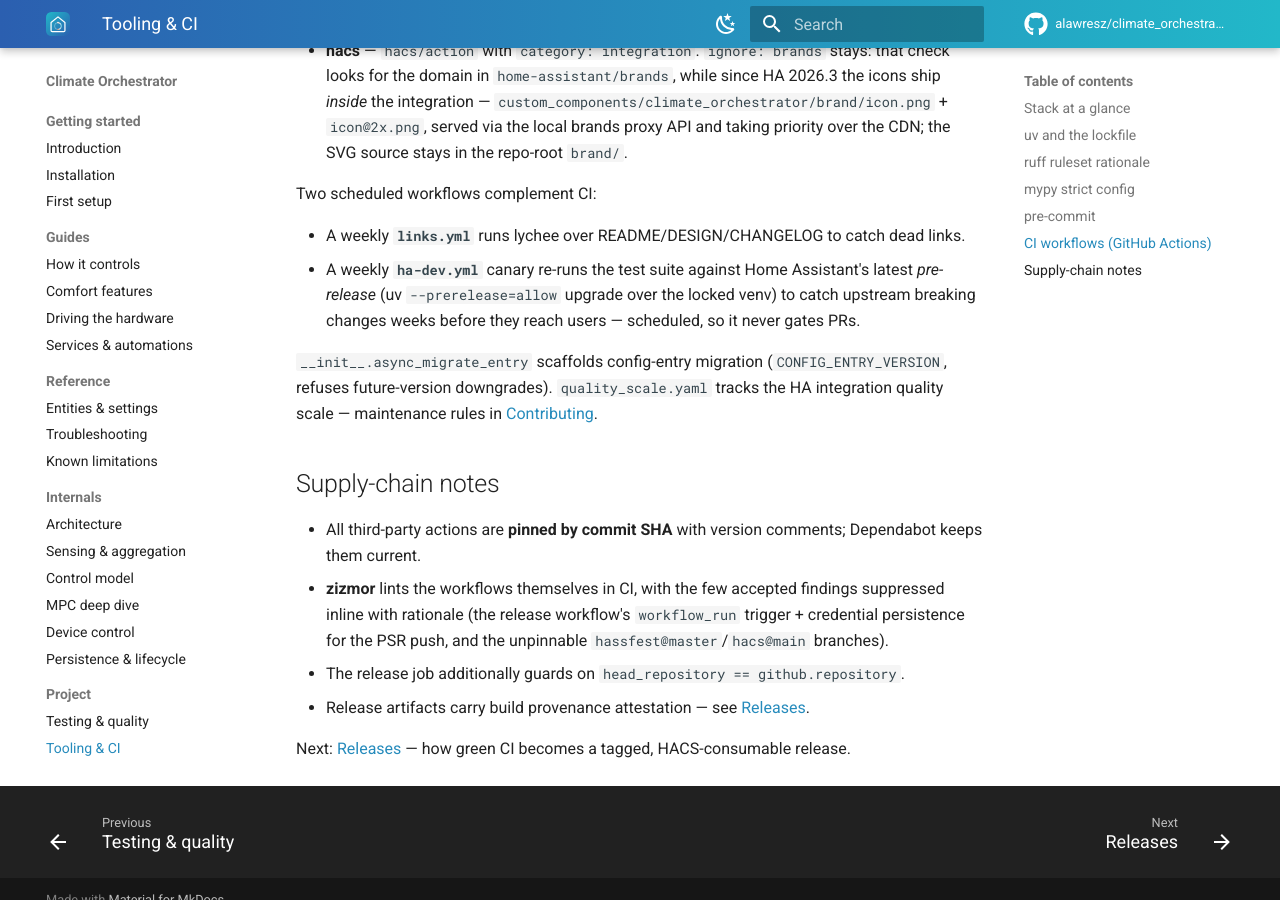
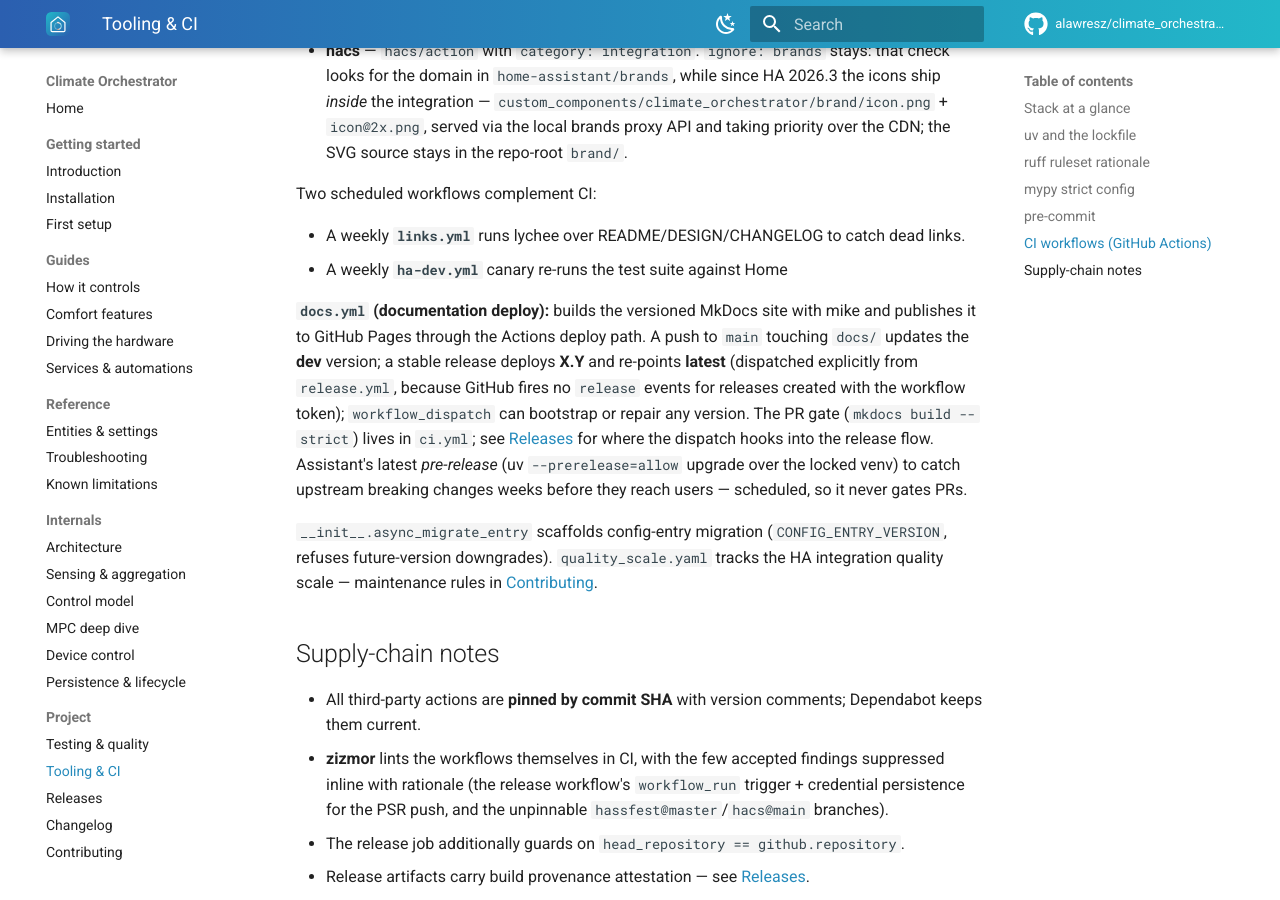
Before and after one commit to alawresz/climate_orchestrator, an MkDocs documentation site: the page built from docs/project/tooling.md, in a window 1280 px wide and 900 px high, scrolled down 2553 px. Built offline with MkDocs 1.6.1 and Material for MkDocs 9.7.7, drawn with Linux system fonts in a browser that asks for light colours; comment, search, counter and statistics services are not loaded; the version menu is left out.

Commit message:
docs: document docs workflow

```diff
--- a/docs/project/tooling.md
+++ b/docs/project/tooling.md
@@ -104,6 +104,15 @@
 - A weekly **`links.yml`** runs lychee over README/DESIGN/CHANGELOG to catch
   dead links.
 - A weekly **`ha-dev.yml`** canary re-runs the test suite against Home
+
+**`docs.yml` (documentation deploy):** builds the versioned MkDocs site with
+mike and publishes it to GitHub Pages through the Actions deploy path. A push
+to `main` touching `docs/` updates the **dev** version; a stable release
+deploys **X.Y** and re-points **latest** (dispatched explicitly from
+`release.yml`, because GitHub fires no `release` events for releases created
+with the workflow token); `workflow_dispatch` can bootstrap or repair any
+version. The PR gate (`mkdocs build --strict`) lives in `ci.yml`; see
+[Releases](releases.md) for where the dispatch hooks into the release flow.
   Assistant's latest *pre-release* (uv `--prerelease=allow` upgrade over the
   locked venv) to catch upstream breaking changes weeks before they reach
   users — scheduled, so it never gates PRs.
```
Also changed, not shown: docs/internals/mpc.md (+1 -1 lines).
